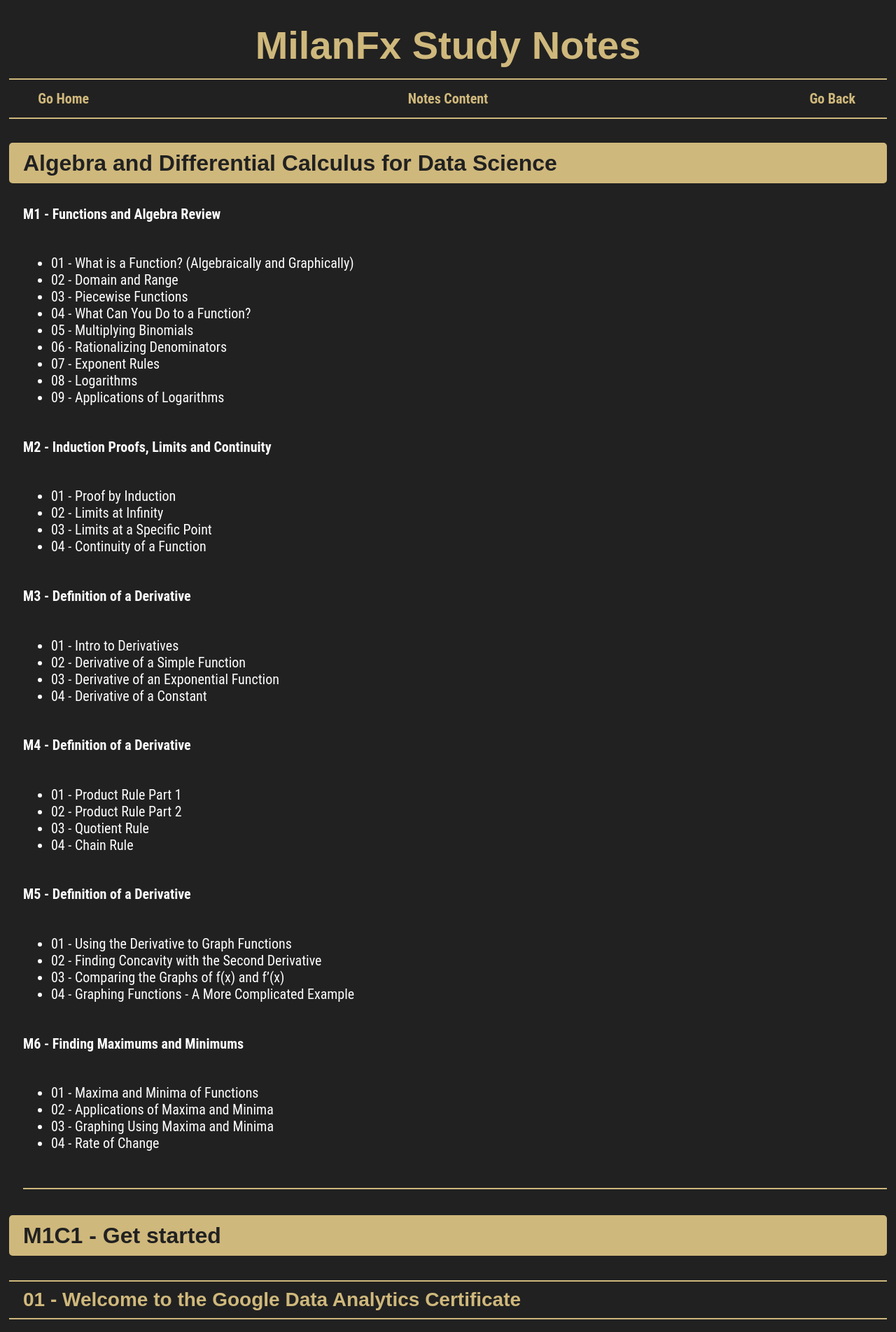
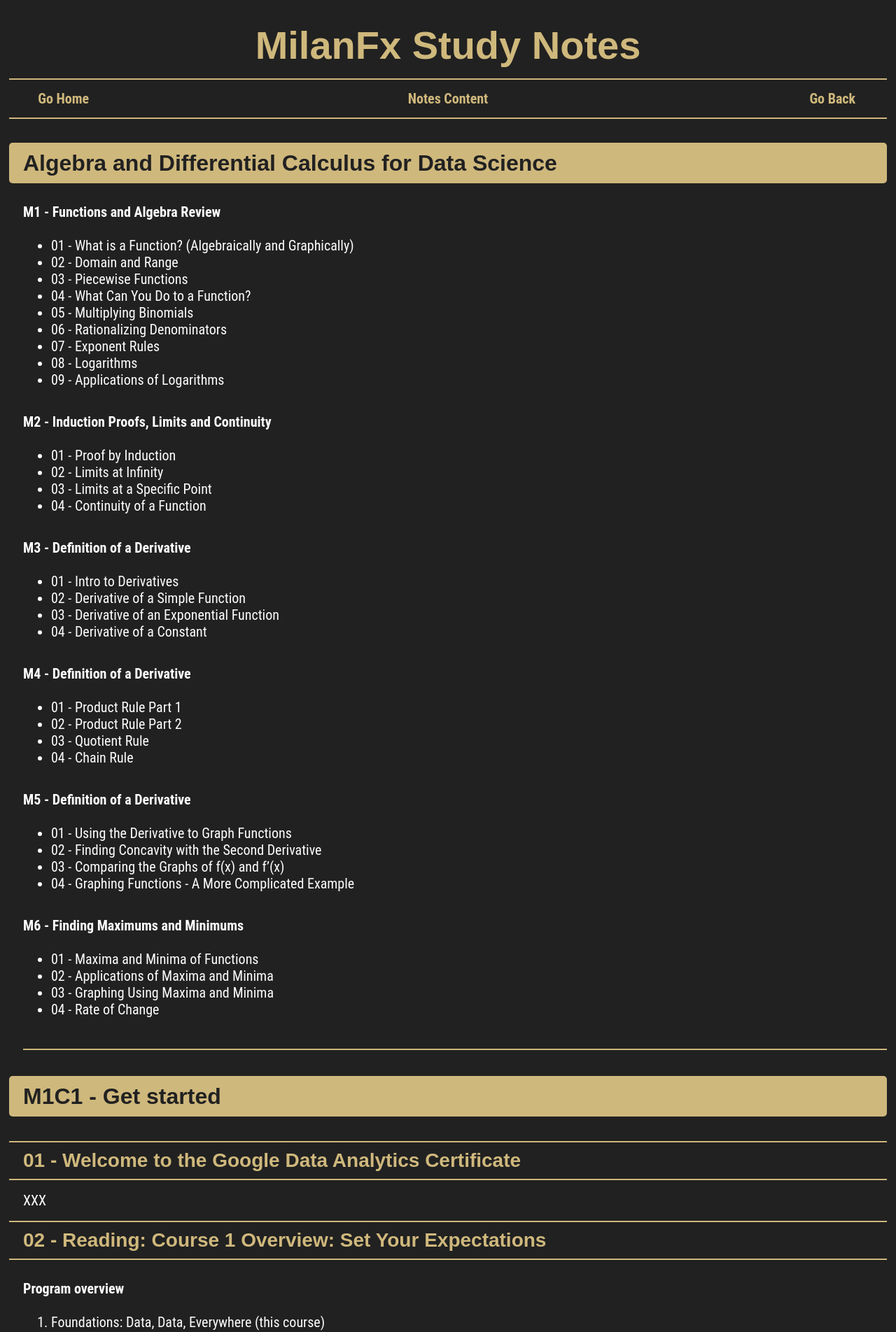
Before and after one commit to milanfx/milanfx.github.io, a Jekyll site: the page built from M1C1.md, in a window 1280 px wide. Shown: the top 1904 px of the page at 70% size. Built offline with Jekyll 4.4.1, drawn with Linux system fonts in a browser that asks for light colours; our own code applies the rules of GitHub Pages for plain Markdown files.

Commit message:
Add margin styles for content paragraphs and lists

```diff
--- a/_layouts/page.html
+++ b/_layouts/page.html
@@ -47,6 +47,17 @@
     .content h2,
     .content h3 {
       grid-column: 1 / -1;
+    }
+
+    /* 正文节奏控制 */
+    .content p,
+    .content ul,
+    .content ol {
+      margin: 0.6em 0;
+    }
+
+    .content h4 {
+      margin: 1.2em 0 0.6em;
     }
 
     .container {
```
